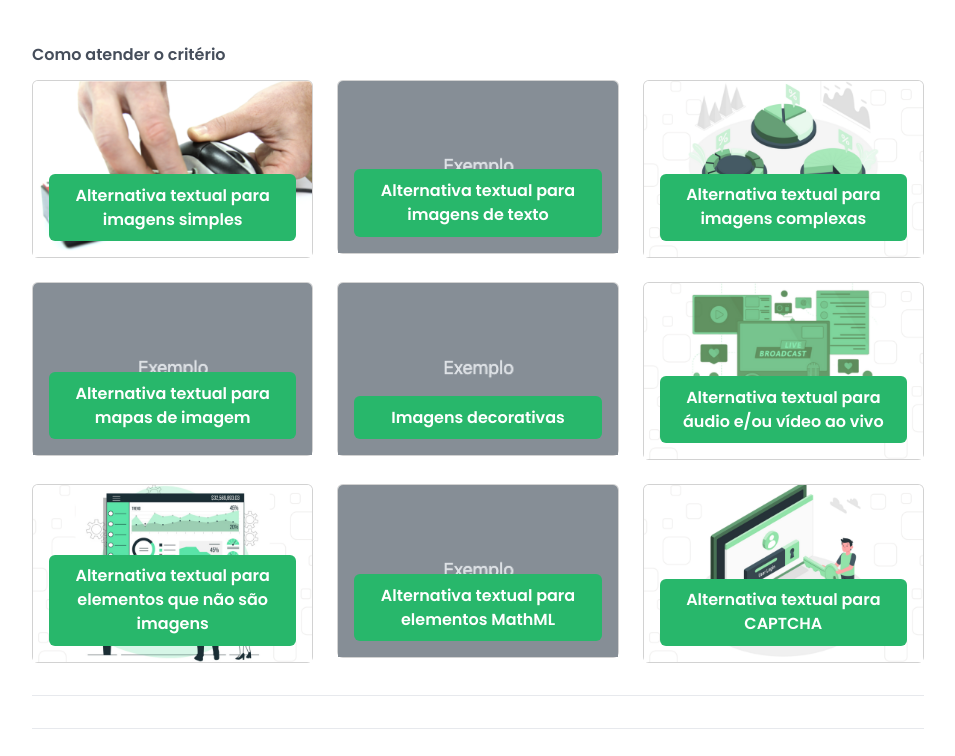
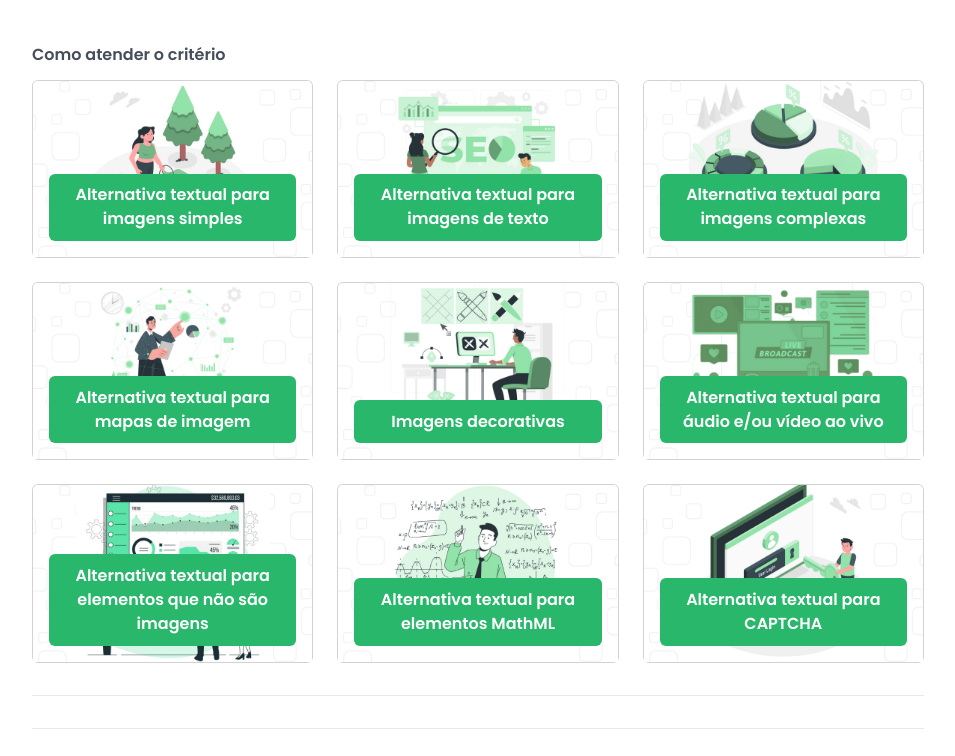
Before and after one commit to CTA-IFRS/MBA-W-Examples, a plain HTML site: page manual.html in a window 1280 px wide. Shown: the part 1164-1920 px from the top of the page, without its empty margins (312-1267 px from the left). Drawn offline with nearby package versions, Linux system fonts and the light colour scheme; files that its build step writes are made by us from their sources.

Commit message:
imagens dos cards dos exemplos

```diff
--- a/manual.html
+++ b/manual.html
@@ -173,7 +173,7 @@
 							<div class="row row-cols-1 row-cols-md-3 g-4">
 								<div class="col">
 								  <div class="card text-center">
-									<img src="assets/images/mouse-adaptado.png" class="card-img-top" alt="Exemplo">
+									<img src="assets/images/1.1.1-img-simples.png" class="card-img-top" alt="Exemplo">
 									<div class="card-img-overlay d-flex flex-column">
 									  <a class="btn btn-primary mt-auto" href="tecnica01.html">Alternativa textual para imagens simples</a>
 									</div>
@@ -181,7 +181,7 @@
 								</div>
 								<div class="col">
 									<div class="card text-center">
-									<img src="assets/images/exemplo.png" class="card-img-top" alt="Exemplo">
+									<img src="assets/images/1.1.1-img-de-texto.png" class="card-img-top" alt="Exemplo">
 									<div class="card-img-overlay d-flex flex-column">
 										<a class="btn btn-primary mt-auto" href="tecnica02.html">Alternativa textual para imagens de texto</a>
 									</div>
@@ -197,7 +197,7 @@
 								</div>
 								<div class="col">
 									<div class="card text-center">
-									  <img src="assets/images/exemplo.png" class="card-img-top" alt="Exemplo">
+									  <img src="assets/images/1.1.1-mapa-imagem.png" class="card-img-top" alt="Exemplo">
 									  <div class="card-img-overlay d-flex flex-column">
 										  <a class="btn btn-primary mt-auto" href="tecnica04.html">Alternativa textual para mapas de imagem</a>
 									  </div>
@@ -205,7 +205,7 @@
 								  </div>
 								<div class="col">
 									<div class="card text-center">
-									<img src="assets/images/exemplo.png" class="card-img-top" alt="Exemplo">
+									<img src="assets/images/1.1.1-img-decorativa.png" class="card-img-top" alt="Exemplo">
 									<div class="card-img-overlay d-flex flex-column">
 										<a class="btn btn-primary mt-auto" href="tecnica05.html">Imagens decorativas</a>
 									</div>
@@ -229,7 +229,7 @@
 								</div>
 								<div class="col">
 									<div class="card text-center">
-										<img src="assets/images/exemplo.png" class="card-img-top" alt="Exemplo">
+										<img src="assets/images/1.1.1-MathML.png" class="card-img-top" alt="Exemplo">
 										<div class="card-img-overlay d-flex flex-column">
 											<a class="btn btn-primary mt-auto" href="tecnica08.html">Alternativa textual para elementos MathML</a>
 										</div>
@@ -359,7 +359,7 @@
 							<div class="row row-cols-1 row-cols-md-3 g-4">
 								<div class="col">
 								  <div class="card text-center">
-									<img src="assets/images/exemplo.png" class="card-img-top" alt="Exemplo">
+									<img src="assets/images/1.2.2-legenda-aberta.png" class="card-img-top" alt="Exemplo">
 									<div class="card-img-overlay d-flex flex-column">
 									  <a class="btn btn-primary mt-auto" href="tecnica12.html">Exemplo com legenda aberta</a>
 									</div>
@@ -367,7 +367,7 @@
 								</div>
 								<div class="col">
 									<div class="card text-center">
-										<img src="assets/images/exemplo.png" class="card-img-top" alt="Exemplo">
+										<img src="assets/images/1.2.2-legenda-oculta.png" class="card-img-top" alt="Exemplo">
 									  <div class="card-img-overlay d-flex flex-column">
 										<a class="btn btn-primary mt-auto" href="tecnica13.html">Exemplo com legenda oculta</a>
 									  </div>
@@ -375,7 +375,7 @@
 								</div>
 								<div class="col">
 									<div class="card text-center">
-										<img src="assets/images/exemplo.png" class="card-img-top" alt="Exemplo">
+										<img src="assets/images/1.2.2-info-nao-verbais.png" class="card-img-top" alt="Exemplo">
 									  <div class="card-img-overlay d-flex flex-column">
 										<a class="btn btn-primary mt-auto" href="tecnica14.html">Legenda para Informações não Verbais</a>
 									  </div>
@@ -424,7 +424,7 @@
 								</div>
 								<div class="col">
 									<div class="card text-center">
-										<img src="assets/images/exemplo.png" class="card-img-top" alt="Exemplo">
+										<img src="assets/images/1.2.3-audiodescricao.png" class="card-img-top" alt="Exemplo">
 									  <div class="card-img-overlay d-flex flex-column">
 										<a class="btn btn-primary mt-auto" href="tecnica16.html">Video com audiodescrição</a>
 									  </div>
```
Also changed, not shown: assets/images/1.1.1-MathML.png (added), assets/images/1.1.1-img-de-texto.png (added), assets/images/1.1.1-img-decorativa.png (added), assets/images/1.1.1-img-simples.png (added), assets/images/1.1.1-mapa-imagem.png (added), assets/images/1.2.2-info-nao-verbais.png (added), assets/images/1.2.2-legenda-aberta.png (added), assets/images/1.2.2-legenda-oculta.png (added), assets/images/1.2.3-audiodescricao.png (added).
